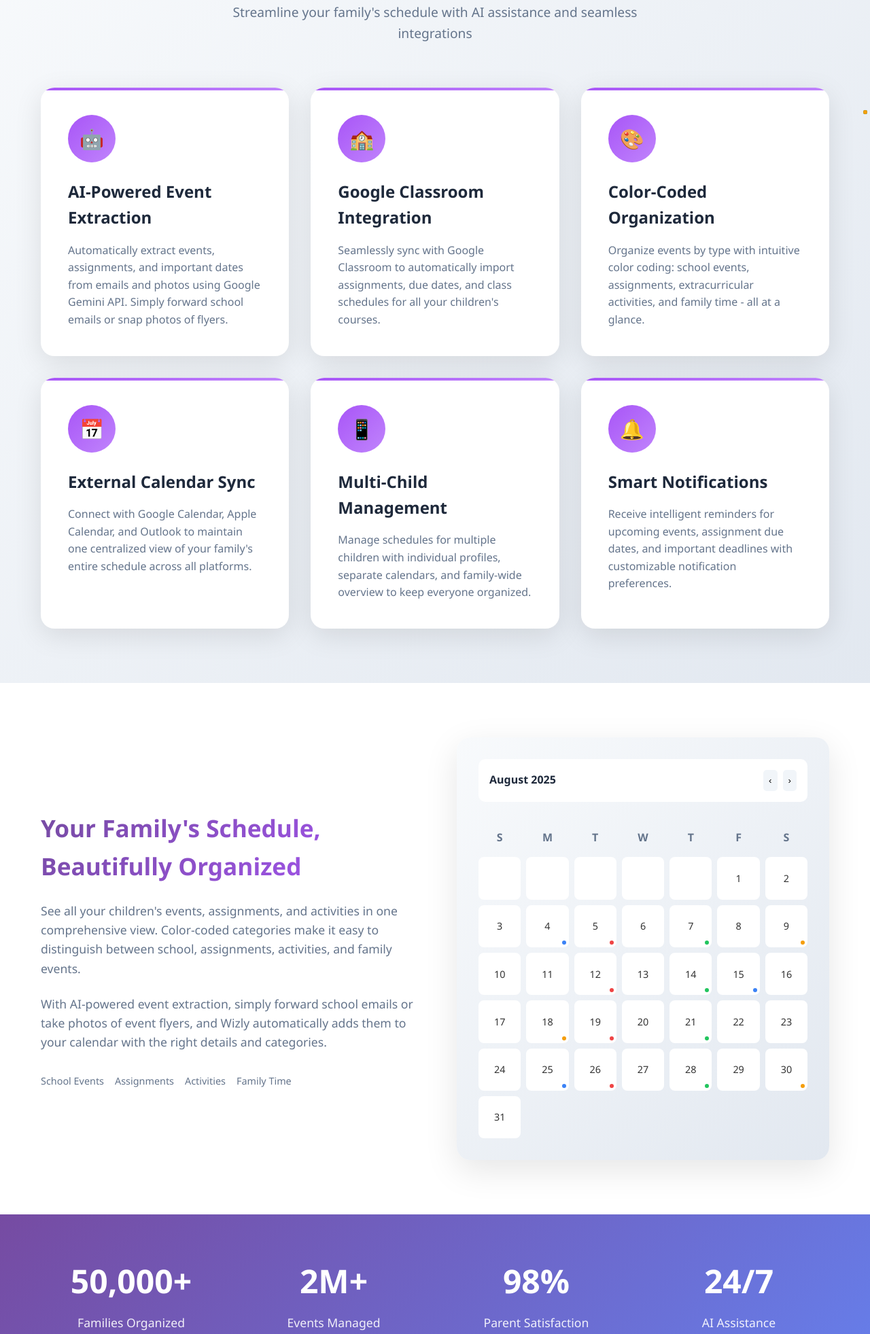
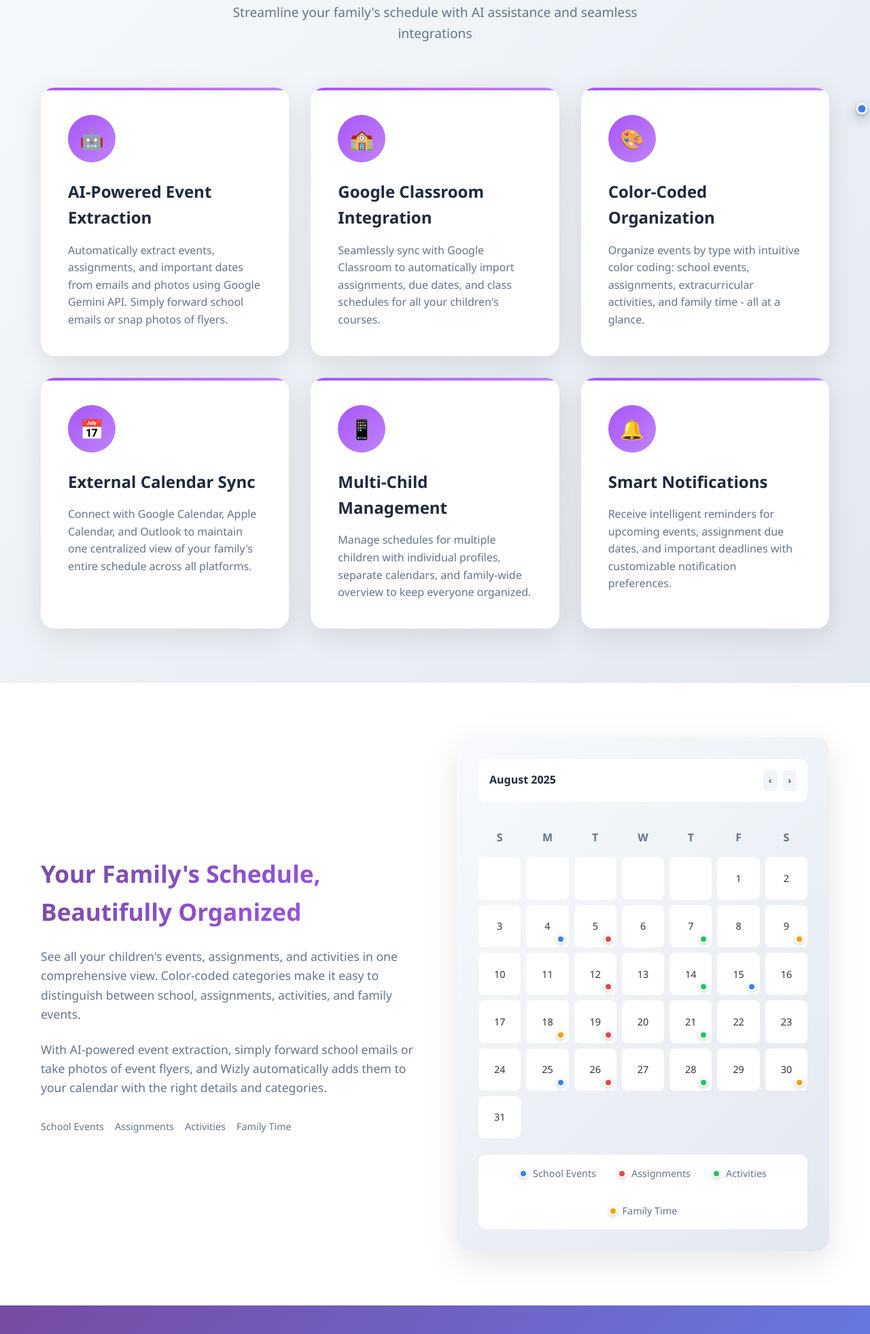
Before and after one commit to gowizly/gowizly.github.io, a plain HTML site: page index.html in a window 1280 px wide. Shown: the part 628-2591 px from the top of the page at 68% size. Drawn offline with Linux system fonts and the light colour scheme.

Commit message:
Update index.html

```diff
--- a/index.html
+++ b/index.html
@@ -362,24 +362,55 @@
 
         .event-dot {
             position: absolute;
-            bottom: 4px;
-            right: 4px;
-            width: 6px;
-            height: 6px;
+            bottom: 6px;
+            right: 6px;
+            width: 12px;
+            height: 12px;
             border-radius: 50%;
             cursor: pointer;
             transition: all 0.3s ease;
+            border: 2px solid white;
+            box-shadow: 0 2px 6px rgba(0, 0, 0, 0.2);
         }
 
-        .event-dot:hover {
-            transform: scale(1.5);
+        .event-dot:hover, .event-dot.auto-hover {
+            transform: scale(1.4);
             z-index: 10;
+            box-shadow: 0 4px 12px rgba(0, 0, 0, 0.3);
         }
 
         .event-school { background: #3b82f6; }
         .event-assignment { background: #ef4444; }
         .event-activity { background: #22c55e; }
         .event-family { background: #f59e0b; }
+
+        /* Calendar Legend */
+        .calendar-legend {
+            display: flex;
+            justify-content: center;
+            gap: 2rem;
+            margin-top: 1.5rem;
+            padding: 1rem;
+            background: white;
+            border-radius: 10px;
+            flex-wrap: wrap;
+        }
+
+        .legend-item {
+            display: flex;
+            align-items: center;
+            gap: 0.5rem;
+            font-size: 0.9rem;
+            color: #64748b;
+        }
+
+        .legend-dot {
+            width: 12px;
+            height: 12px;
+            border-radius: 50%;
+            border: 2px solid white;
+            box-shadow: 0 2px 6px rgba(0, 0, 0, 0.2);
+        }
 
         /* Tooltip styles */
         .event-tooltip {
@@ -707,14 +738,14 @@
                         <div class="calendar-day">2</div>
                         <div class="calendar-day">3</div>
                         <div class="calendar-day">4
-                            <div class="event-dot event-school" data-event='{"name": "Back to School Night", "description": "Meet Emma'\''s 3rd grade teacher and learn about this year'\''s curriculum", "start": "7:00 PM", "end": "8:30 PM", "category": "school"}'></div>
+                            <div class="event-dot event-school" data-event='{"name": "Back to School Night", "description": "Meet Emma&apos;s 3rd grade teacher and learn about this year&apos;s curriculum", "start": "7:00 PM", "end": "8:30 PM", "category": "school"}'></div>
                         </div>
                         <div class="calendar-day">5
                             <div class="event-dot event-assignment" data-event='{"name": "Math Homework Due", "description": "Chapter 3 multiplication worksheets for Alex", "start": "All Day", "end": "", "category": "assignment"}'></div>
                         </div>
                         <div class="calendar-day">6</div>
                         <div class="calendar-day">7
-                            <div class="event-dot event-activity" data-event='{"name": "Soccer Practice", "description": "Emma'\''s team practice at Memorial Park", "start": "4:00 PM", "end": "5:30 PM", "category": "activity"}'></div>
+                            <div class="event-dot event-activity" data-event='{"name": "Soccer Practice", "description": "Emma&apos;s team practice at Memorial Park", "start": "4:00 PM", "end": "5:30 PM", "category": "activity"}'></div>
                         </div>
                         <div class="calendar-day">8</div>
                         <div class="calendar-day">9
@@ -723,14 +754,14 @@
                         <div class="calendar-day">10</div>
                         <div class="calendar-day">11</div>
                         <div class="calendar-day">12
-                            <div class="event-dot event-assignment" data-event='{"name": "Science Project Due", "description": "Alex'\''s volcano project presentation", "start": "All Day", "end": "", "category": "assignment"}'></div>
+                            <div class="event-dot event-assignment" data-event='{"name": "Science Project Due", "description": "Alex&apos;s volcano project presentation", "start": "All Day", "end": "", "category": "assignment"}'></div>
                         </div>
                         <div class="calendar-day">13</div>
                         <div class="calendar-day">14
-                            <div class="event-dot event-activity" data-event='{"name": "Piano Lesson", "description": "Emma'\''s weekly piano lesson with Mrs. Johnson", "start": "3:30 PM", "end": "4:30 PM", "category": "activity"}'></div>
+                            <div class="event-dot event-activity" data-event='{"name": "Piano Lesson", "description": "Emma&apos;s weekly piano lesson with Mrs. Johnson", "start": "3:30 PM", "end": "4:30 PM", "category": "activity"}'></div>
                         </div>
                         <div class="calendar-day">15
-                            <div class="event-dot event-school" data-event='{"name": "Parent-Teacher Conference", "description": "Meeting with Alex'\''s 5th grade teacher", "start": "2:00 PM", "end": "2:30 PM", "category": "school"}'></div>
+                            <div class="event-dot event-school" data-event='{"name": "Parent-Teacher Conference", "description": "Meeting with Alex&apos;s 5th grade teacher", "start": "2:00 PM", "end": "2:30 PM", "category": "school"}'></div>
                         </div>
                         <div class="calendar-day">16</div>
                         <div class="calendar-day">17</div>
@@ -738,32 +769,52 @@
                             <div class="event-dot event-family" data-event='{"name": "Grandparents Visit", "description": "Weekend visit from Mom and Dad", "start": "10:00 AM", "end": "6:00 PM", "category": "family"}'></div>
                         </div>
                         <div class="calendar-day">19
-                            <div class="event-dot event-assignment" data-event='{"name": "Book Report Due", "description": "Emma'\''s report on Charlotte'\''s Web", "start": "All Day", "end": "", "category": "assignment"}'></div>
+                            <div class="event-dot event-assignment" data-event='{"name": "Book Report Due", "description": "Emma&apos;s report on Charlotte&apos;s Web", "start": "All Day", "end": "", "category": "assignment"}'></div>
                         </div>
                         <div class="calendar-day">20</div>
                         <div class="calendar-day">21
-                            <div class="event-dot event-activity" data-event='{"name": "Soccer Game", "description": "Emma'\''s team vs. Riverside Elementary", "start": "9:00 AM", "end": "10:30 AM", "category": "activity"}'></div>
+                            <div class="event-dot event-activity" data-event='{"name": "Soccer Game", "description": "Emma&apos;s team vs. Riverside Elementary", "start": "9:00 AM", "end": "10:30 AM", "category": "activity"}'></div>
                         </div>
                         <div class="calendar-day">22</div>
                         <div class="calendar-day">23</div>
                         <div class="calendar-day">24</div>
                         <div class="calendar-day">25
-                            <div class="event-dot event-school" data-event='{"name": "Field Trip", "description": "Alex'\''s class trip to the Science Museum", "start": "8:30 AM", "end": "3:00 PM", "category": "school"}'></div>
+                            <div class="event-dot event-school" data-event='{"name": "Field Trip", "description": "Alex&apos;s class trip to the Science Museum", "start": "8:30 AM", "end": "3:00 PM", "category": "school"}'></div>
                         </div>
                         <div class="calendar-day">26
-                            <div class="event-dot event-assignment" data-event='{"name": "Spelling Test", "description": "Emma'\''s weekly spelling test - Unit 2", "start": "All Day", "end": "", "category": "assignment"}'></div>
+                            <div class="event-dot event-assignment" data-event='{"name": "Spelling Test", "description": "Emma&apos;s weekly spelling test - Unit 2", "start": "All Day", "end": "", "category": "assignment"}'></div>
                         </div>
                         <div class="calendar-day">27</div>
                         <div class="calendar-day">28
-                            <div class="event-dot event-activity" data-event='{"name": "Art Class", "description": "Emma'\''s after-school art program", "start": "4:00 PM", "end": "5:00 PM", "category": "activity"}'></div>
+                            <div class="event-dot event-activity" data-event='{"name": "Art Class", "description": "Emma&apos;s after-school art program", "start": "4:00 PM", "end": "5:00 PM", "category": "activity"}'></div>
                         </div>
                         <div class="calendar-day">29</div>
                         <div class="calendar-day">30
-                            <div class="event-dot event-family" data-event='{"name": "Birthday Party", "description": "Alex'\''s friend Jake'\''s birthday party", "start": "2:00 PM", "end": "5:00 PM", "category": "family"}'></div>
+                            <div class="event-dot event-family" data-event='{"name": "Birthday Party", "description": "Alex&apos;s friend Jake&apos;s birthday party", "start": "2:00 PM", "end": "5:00 PM", "category": "family"}'></div>
                         </div>
                         <div class="calendar-day">31</div>
                     </div>
                     <div id="event-tooltip" class="event-tooltip"></div>
+
+                    <!-- Calendar Legend -->
+                    <div class="calendar-legend">
+                        <div class="legend-item">
+                            <div class="legend-dot event-school"></div>
+                            <span>School Events</span>
+                        </div>
+                        <div class="legend-item">
+                            <div class="legend-dot event-assignment"></div>
+                            <span>Assignments</span>
+                        </div>
+                        <div class="legend-item">
+                            <div class="legend-dot event-activity"></div>
+                            <span>Activities</span>
+                        </div>
+                        <div class="legend-item">
+                            <div class="legend-dot event-family"></div>
+                            <span>Family Time</span>
+                        </div>
+                    </div>
                 </div>
             </div>
         </div>
@@ -883,12 +934,21 @@
             });
         });
 
-        // Add calendar interactivity with tooltips
+        // Add calendar interactivity with tooltips and automation
         let currentTooltip = null;
+        let autoHoverInterval = null;
+        let currentAutoIndex = 0;
+        let allEventDots = [];
 
-        document.querySelectorAll('.event-dot').forEach(dot => {
-            dot.addEventListener('mouseenter', function(e) {
-                const eventData = JSON.parse(this.dataset.event);
+        function showTooltip(dot, isAuto = false) {
+            // Remove any existing auto-hover class
+            document.querySelectorAll('.event-dot.auto-hover').forEach(d => d.classList.remove('auto-hover'));
+
+            if (isAuto) {
+                dot.classList.add('auto-hover');
+            }
+
+            const eventData = JSON.parse(dot.dataset.event);
             const tooltip = document.getElementById('event-tooltip');
 
             // Create tooltip content
@@ -907,7 +967,7 @@
             `;
 
             // Position tooltip
-                const rect = this.getBoundingClientRect();
+            const rect = dot.getBoundingClientRect();
             const tooltipRect = tooltip.getBoundingClientRect();
             const calendarRect = document.querySelector('.calendar-preview').getBoundingClientRect();
 
@@ -923,22 +983,87 @@
             tooltip.style.top = top + 'px';
             tooltip.classList.add('show');
             currentTooltip = tooltip;
-            });
+        }
 
-            dot.addEventListener('mouseleave', function() {
+        function hideTooltip() {
             if (currentTooltip) {
                 currentTooltip.classList.remove('show');
                 currentTooltip = null;
             }
+            // Remove any existing auto-hover class
+            document.querySelectorAll('.event-dot.auto-hover').forEach(d => d.classList.remove('auto-hover'));
+        }
+
+        function startAutoHover() {
+            allEventDots = Array.from(document.querySelectorAll('.event-dot'));
+            if (allEventDots.length === 0) return;
+
+            autoHoverInterval = setInterval(() => {
+                // Hide current tooltip
+                hideTooltip();
+
+                // Wait a bit then show next tooltip
+                setTimeout(() => {
+                    if (currentAutoIndex >= allEventDots.length) {
+                        currentAutoIndex = 0;
+                    }
+                    showTooltip(allEventDots[currentAutoIndex], true);
+                    currentAutoIndex++;
+                }, 200);
+            }, 2500); // Show each tooltip for 2.5 seconds
+        }
+
+        function stopAutoHover() {
+            if (autoHoverInterval) {
+                clearInterval(autoHoverInterval);
+                autoHoverInterval = null;
+            }
+            hideTooltip();
+            currentAutoIndex = 0;
+        }
+
+        document.querySelectorAll('.event-dot').forEach(dot => {
+            dot.addEventListener('mouseenter', function(e) {
+                stopAutoHover(); // Stop automation when user interacts
+                showTooltip(this, false);
+            });
+
+            dot.addEventListener('mouseleave', function() {
+                hideTooltip();
+                // Restart automation after a brief delay
+                setTimeout(() => {
+                    if (!currentTooltip) { // Only restart if no tooltip is currently shown
+                        startAutoHover();
+                    }
+                }, 1000);
             });
 
             // Keep the click functionality
             dot.addEventListener('click', function(e) {
                 e.stopPropagation();
+                stopAutoHover();
                 const eventData = JSON.parse(this.dataset.event);
                 alert(`${eventData.name}\n\n${eventData.description}\n\nTime: ${eventData.start}${eventData.end ? ' - ' + eventData.end : ''}\n\nClick to edit or view more details.`);
+                // Restart automation after alert
+                setTimeout(startAutoHover, 1000);
             });
         });
+
+        // Start the automation when calendar loads
+        setTimeout(startAutoHover, 2000); // Wait 2 seconds after page load
+
+        // Pause automation when calendar is not visible
+        const calendarObserver = new IntersectionObserver((entries) => {
+            entries.forEach(entry => {
+                if (entry.isIntersecting) {
+                    setTimeout(startAutoHover, 1000);
+                } else {
+                    stopAutoHover();
+                }
+            });
+        }, { threshold: 0.3 });
+
+        calendarObserver.observe(document.querySelector('.calendar-demo'));
 
         // Add feature card animations on scroll
         const observerOptions = {
```
Lines whose indentation alone changed are shown as unchanged.
